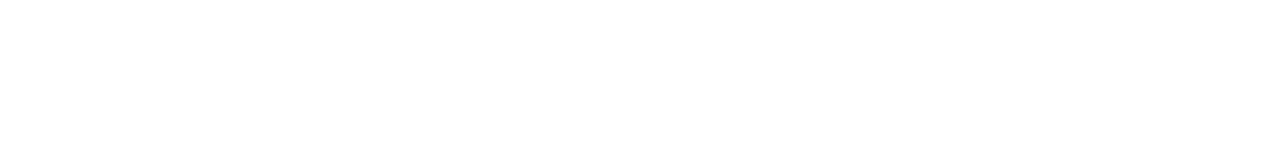
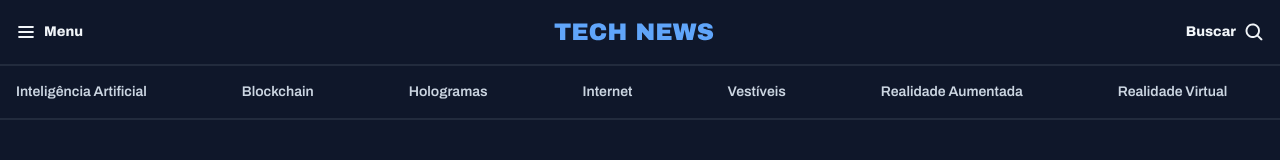
Before and after one commit to juliasalvador19/portal-de-noticias-responsive, a plain HTML site: page index.html in a window 1280 px wide. Drawn offline with Linux system fonts and the light colour scheme.

Commit message:
Criando classes utilitárias e iniciando o header do projeto

```diff
--- a/index.html
+++ b/index.html
@@ -10,6 +10,48 @@
     <link href="https://fonts.googleapis.com/css2?family=Archivo:ital,wght@0,100..900;1,100..900&display=swap" rel="stylesheet">
 </head>
 <body>
+    <header>
+        <div class="header-topo container flex between items-center">
+            <div class="flex gap-0.5">
+                <a href="#" aria-label="icon-menu"></a>
+                <a class="desktop-only link">Menu</a>
+            </div>
+            <img src="assets/Logo.svg" alt="">
+            <div class="flex gap-0.5">
+                <a class="desktop-only link">Buscar</a>
+                <a href="#" aria-label="icon-search"></a>
+            </div>
+        </div>
 
+        <div class="separator"></div>
+
+        <nav class="container">
+            <ul role="list" class="flex gap-menu">
+                <li>
+                    <a href="#" class="link">Inteligência Artificial</a>
+                </li>
+                <li>
+                    <a href="#" class="link">Blockchain</a>
+                </li>
+                <li>
+                    <a href="#" class="link">Hologramas</a>
+                </li>
+                <li>
+                    <a href="#" class="link">Internet</a>
+                </li>
+                <li>
+                    <a href="#" class="link">Vestíveis</a>
+                </li>
+                <li>
+                    <a href="#" class="link">Realidade Aumentada</a>
+                </li>
+                <li>
+                    <a href="#" class="link">Realidade Virtual</a>
+                </li>
+            </ul>
+        </nav>
+
+        <div class="separator"></div>
+    </header>
 </body>
 </html>
--- a/style/global.css
+++ b/style/global.css
@@ -21,8 +21,10 @@
 }
 
 body {
-    font-family: var(--font-family);
+    font: var(--span);
     color: var(--text-color-primary);
+
+    background-color: var(--bg-color );
 }
 
 h1 {
@@ -46,3 +48,7 @@
     font: var(--span);
     color: var(--text-color-primary);
 }
+
+ul[role="list"] {
+    list-style: none;
+}
--- /dev/null
+++ b/style/header.css
@@ -0,0 +1,35 @@
+header {
+    & .header-topo {
+
+        & a[aria-label="icon-menu"] {
+            background-image: url(../assets/icons/List.svg);
+            display: block;
+            width: 1.25rem;
+            height: 1.25rem;
+
+            &:hover {
+                background-image: url(../assets/icons/List-Hover.svg);
+            }
+        }
+
+        & a[aria-label="icon-search"] {
+            background-image: url(../assets/icons/MagnifyingGlass.svg);
+            display: block;
+            width: 1.25rem;
+            height: 1.25rem;
+
+            &:hover {
+                background-image: url(../assets/icons/MagnifyingGlass-Hover.svg);
+            }
+        }
+
+        & a.desktop-only {
+            font: var(--heading3);
+            color: var(--text-color-primary);
+
+            &:hover {
+                color: var(--brand-color-light);
+            }
+        }
+    }
+}
--- a/style/index.css
+++ b/style/index.css
@@ -1 +1,3 @@
 @import url(global.css);
+@import url(utilitarios.css);
+@import url(header.css);
--- /dev/null
+++ b/style/utilitarios.css
@@ -0,0 +1,63 @@
+.flex {
+    display: flex;
+}
+
+.grid {
+    display: grid;
+}
+
+.between {
+    justify-content: space-between;
+}
+
+.items-center {
+    align-items: center;
+}
+
+.gap-menu {
+    gap: 2rem;
+}
+
+.gap-0\.5 {
+    gap: .5rem;
+}
+
+.tag {
+    padding: 4px 8px;
+    background-color: var(--brand-color-dark);
+    text-transform: uppercase;
+    border-radius: 4px;
+}
+
+.link {
+    text-decoration: none;
+    color: var(--text-color-secondary);
+    white-space: nowrap;
+
+    &:hover {
+        color: var(--brand-color-light);
+    }
+}
+
+.container {
+     padding: 16px;
+}
+
+.separator {
+    border: thin solid #CBD5E1;
+    opacity: 0.1;
+}
+
+.desktop-only {
+    display: none;
+}
+
+@media ( min-width: 80rem ) {
+    .desktop-only{
+        display: initial;
+    }
+
+    .gap-menu {
+        gap: 5.9375rem;
+    }
+}
```
Also changed, not shown: assets/Logo.svg (added), assets/icons/ArrowRight-Hover.svg (added), assets/icons/ArrowRight.svg, assets/icons/List-Hover.svg (added), assets/icons/MagnifyingGlass-Hover.svg (added).
